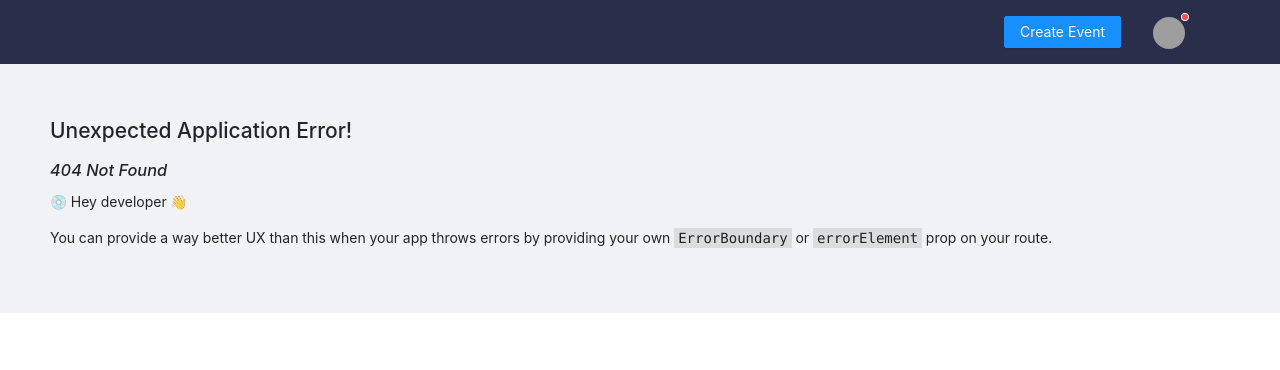
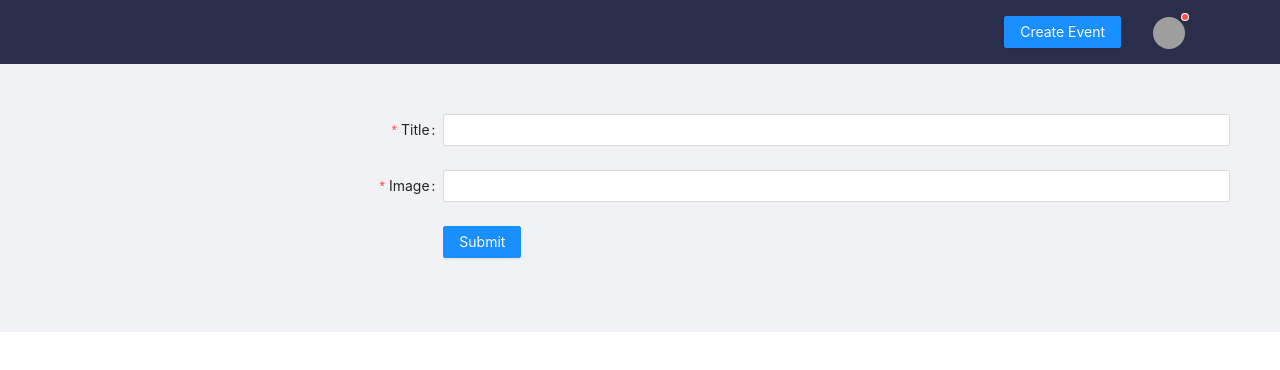
Before and after one commit to faizov/events-app, a React (Create React App) app: page /add in a window 1280 px wide. Before the commit this address had no page. Shown: the top 370 px of the page. Built offline with nearby package versions, Linux system fonts and the light colour scheme; grey boxes are pictures that could not be loaded.

Commit message:
add post page

```diff
--- a/src/components/card/index.tsx
+++ b/src/components/card/index.tsx
@@ -34,7 +34,7 @@ export const CardEvent: React.FC<Event> = ({
         <Card
           bordered={false}
           className="card"
-          cover={<img alt={title} src={image} />}
+          cover={<img alt={title} src={image} className="card-image" />}
         >
           <div className="card-content">
             <Row align="middle" justify="space-between">
--- a/src/components/card/style.scss
+++ b/src/components/card/style.scss
@@ -1,13 +1,22 @@
 .card {
-  max-width: 340px;
+  max-width: 350px;
   border-radius: 30px;
 
   @media screen and (max-width: 900px) {
     max-width: 100%;
   }
 
-  img {
+  &-image {
+    background-color: #ffffff;
+  }
+
+  img.card-image {
     border-radius: 30px 30px 0 0;
+    min-width: 350px;
+    max-width: 350px;
+    min-height: 300px;
+    max-height: 300px;
+    object-fit: cover;
   }
 
   .card-content {
--- a/src/components/header/index.tsx
+++ b/src/components/header/index.tsx
@@ -28,7 +28,9 @@ const menu = (
 export const Header = () => {
   return (
     <div className="header-profile">
-      <Button type="primary">Create Event</Button>
+      <Button type="primary" href="add">
+        Create Event
+      </Button>
       <span className="avatar-item">
         <Badge dot>
           <Dropdown overlay={menu} trigger={["click"]}>
--- /dev/null
+++ b/src/pages/addPost.tsx
@@ -0,0 +1,60 @@
+import { Button, Form, Input, InputNumber } from "antd";
+import React from "react";
+
+const layout = {
+  labelCol: { span: 8 },
+  wrapperCol: { span: 16 }
+};
+
+/* eslint-disable no-template-curly-in-string */
+const validateMessages = {
+  required: "${label} is required!",
+  types: {
+    email: "${label} is not a valid email!",
+    number: "${label} is not a valid number!"
+  },
+  number: {
+    range: "${label} must be between ${min} and ${max}"
+  }
+};
+/* eslint-enable no-template-curly-in-string */
+
+export const AddPost = () => {
+  const onFinish = (values: any) => {
+    console.log(values);
+    if (values) {
+      fetch("https://6338577a132b46ee0bee7f64.mockapi.io/api/v1/events", {
+        method: "POST",
+        headers: {
+          "Content-Type": "application/json"
+        },
+        body: JSON.stringify({
+          title: values.title,
+          image: values.image,
+          date: new Date()
+        })
+      });
+    }
+  };
+
+  return (
+    <Form
+      {...layout}
+      name="nest-messages"
+      onFinish={onFinish}
+      validateMessages={validateMessages}
+    >
+      <Form.Item name={"title"} label="Title" rules={[{ required: true }]}>
+        <Input />
+      </Form.Item>
+      <Form.Item name={"image"} label="Image" rules={[{ required: true }]}>
+        <Input />
+      </Form.Item>
+      <Form.Item wrapperCol={{ ...layout.wrapperCol, offset: 8 }}>
+        <Button type="primary" htmlType="submit">
+          Submit
+        </Button>
+      </Form.Item>
+    </Form>
+  );
+};
--- a/src/pages/index.tsx
+++ b/src/pages/index.tsx
@@ -1,6 +1,6 @@
 import { createBrowserRouter } from "react-router-dom";
 import { Home } from "./home";
-import { Second } from "./second";
+import { AddPost } from "./addPost";
 
 export const router = createBrowserRouter([
   {
@@ -8,7 +8,7 @@ export const router = createBrowserRouter([
     element: <Home />
   },
   {
-    path: "/second",
-    element: <Second />
+    path: "/add",
+    element: <AddPost />
   }
 ]);
```
